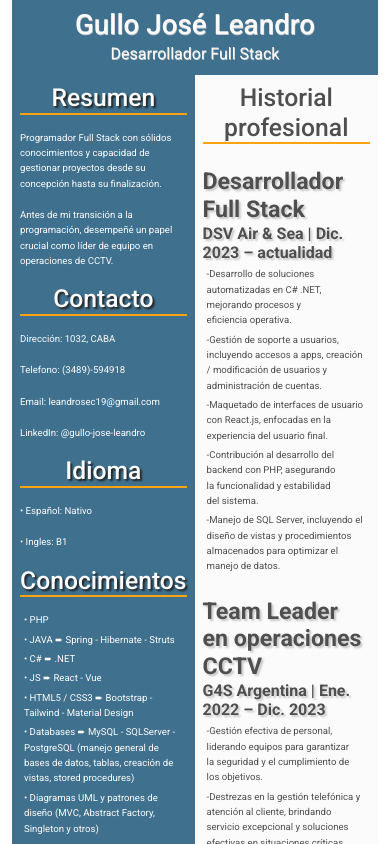
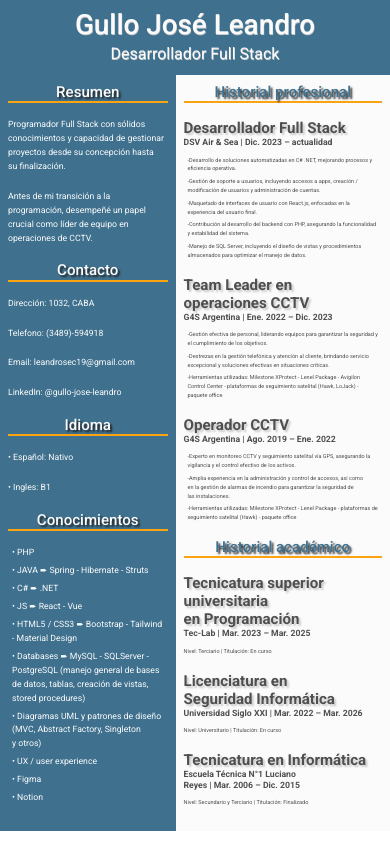
Before and after one commit to gullojoseleandro/Portfolio_V4, a React (Create React App) app: page / in a window 390 px wide. Shown: the top 844 px of the page. Built offline with nearby package versions, Linux system fonts and the light colour scheme.

Commit message:
visual changes and responsive

```diff
--- a/src/Components/Cards/css/CVCards.css
+++ b/src/Components/Cards/css/CVCards.css
@@ -1,4 +1,12 @@
-.cardtitles {
+.cardtitle {
     margin: 0 !important;
     text-shadow: 2px 2px 2px #c9c9c9;
+    font-size: calc(0.7rem + 1vw);
   }
+.cardcompany{
+  font-size: calc(0.3rem + 1vw);
+}
+
+.cardcontent{
+  font-size: calc(0.1rem + 1vw);
+}
--- a/src/Components/Cards/jsx/CVCards.jsx
+++ b/src/Components/Cards/jsx/CVCards.jsx
@@ -3,10 +3,10 @@ import '../css/CVCards.css'
 const CVCards = ({title, company, date, content}) => {
     return (
         <>
-            <div className="my-4">
-                <h3 className="cardtitles fw-bold">{title}</h3>
-                <h6 className="cardtitles fw-bold">{company} | {date}</h6>
-                <div>{content}</div>
+            <div className="my-3">
+                <h3 className="cardtitle fw-bold">{title}</h3>
+                <h6 className="cardcompany fw-bold">{company} | {date}</h6>
+                <div className='cardcontent'>{content}</div>
             </div>
         </>
     );
--- a/src/index.css
+++ b/src/index.css
@@ -4,7 +4,6 @@ body {
   -webkit-font-smoothing: antialiased;
   -moz-osx-font-smoothing: grayscale;
   min-height: 100dvh;
-  font-size: 1rem;
 }
 * {
   margin: 0;
@@ -42,34 +41,6 @@ svg {
   max-width: 100%;
 }
 
-@media (min-width: 1201px) {
-  h1 { font-size: 3rem; }
-  h2 { font-size: 2.5rem; }
-  h3 { font-size: 2rem; }
-  p { font-size: 1.2rem; }
-}
-
-@media (max-width: 1200px) and (min-width: 769px) {
-  h1 { font-size: 2.7rem; }
-  h2 { font-size: 2.2rem; }
-  h3 { font-size: 1.8rem; }
-  p { font-size: 1.1rem; }
-}
-
-@media (max-width: 768px) and (min-width: 481px) {
-  h1 { font-size: 2.4rem; }
-  h2 { font-size: 1.9rem; }
-  h3 { font-size: 1.6rem; }
-  p { font-size: 1rem; }
-}
-
-@media (max-width: 480px) {
-  h1 { font-size: 1.5rem; }
-  h2 { font-size: 1.1rem; }
-  h3 { font-size: 0.9rem; }
-  p { font-size: 0.6rem; }
-}
-
 @media (prefers-reduced-motion: reduce) {
   *,
   *::before,
@@ -81,8 +52,3 @@ svg {
     transition: none;
   }
 }
-
-code {
-  font-family: source-code-pro, Menlo, Monaco, Consolas, "Courier New",
-    monospace;
-}
--- a/src/pageContent/CVBody.jsx
+++ b/src/pageContent/CVBody.jsx
@@ -8,7 +8,7 @@ const CVBody = () => {
                     <div>
                         <h2 className="sidebartitles">Resumen</h2>
                         <hr className="separationline"/>
-                        <div className="text-start">
+                        <div className="sidebarcontent text-start">
                             <p>
                                 Programador Full Stack con sólidos conocimientos y capacidad de
                                 gestionar proyectos desde su concepción hasta su finalización.
@@ -22,7 +22,7 @@ const CVBody = () => {
                     <div>
                         <h2 className="sidebartitles">Contacto</h2>
                         <hr className="separationline" />
-                        <div className="text-start">
+                        <div className="sidebarcontent text-start">
                             <p>Dirección: 1032, CABA</p>
                             <p>Telefono: (3489)-594918</p>
                             <p>Email: leandrosec19@gmail.com</p>
@@ -32,7 +32,7 @@ const CVBody = () => {
                     <div>
                         <h2 className="sidebartitles">Idioma</h2>
                         <hr className="separationline" />
-                        <div className="text-start">
+                        <div className="sidebarcontent text-start">
                             <p>• Español: Nativo</p>
                             <p>• Ingles: B1</p>
                         </div>
@@ -40,7 +40,7 @@ const CVBody = () => {
                     <div>
                         <h2 className="sidebartitles">Conocimientos</h2>
                         <hr className="separationline" />
-                        <div className="text-start">
+                        <div className="sidebarcontent text-start">
                             <p className="m-1">• PHP</p>
                             <p className="m-1">• JAVA ➨ Spring - Hibernate - Struts</p>
                             <p className="m-1">• C# ➨ .NET</p>
@@ -64,7 +64,7 @@ const CVBody = () => {
                 </div>
                 <div className="bg-light text-start py-2 px-2">
                     <div className="">
-                        <h2 className="text-center m-0">
+                        <h2 className="jobtitle text-center m-0">
                             Historial profesional
                         </h2>
                         <hr className="separationline"/>
@@ -147,8 +147,8 @@ const CVBody = () => {
                             }
                         />
                     </div>
-                    <div className="my-5">
-                        <h2 className="text-center m-0">
+                    <div>
+                        <h2 className="jobtitle text-center m-0">
                             Historial académico
                         </h2>
                         <hr className="separationline"/>
--- a/src/pageContent/CVHome.jsx
+++ b/src/pageContent/CVHome.jsx
@@ -1,13 +1,14 @@
 import CVHeader from "../Components/Header/jsx/CVHeader";
 import CVBody from "./CVBody";
+import "./css/CVHome.css";
 
 const CVHome = ({...props}) => {
     return(
         <>
-        <div className="container-lg container-md container-sm">
-            <CVHeader headerusername={"Gullo José Leandro"} headerusertitle={"Desarrollador Full Stack"}/>
-            <CVBody />
-        </div>
+            <div className="cvhome">
+                <CVHeader headerusername={"Gullo José Leandro"} headerusertitle={"Desarrollador Full Stack"}/>
+                <CVBody />
+            </div>
         </>
     );
 }
--- a/src/pageContent/css/CVBody.css
+++ b/src/pageContent/css/CVBody.css
@@ -16,8 +16,35 @@
 .sidebartitles {
   margin: 0 !important;
   text-shadow: 2px 2px 2px #232323;
+  font-size: calc(0.7rem + 1vw);
+}
+
+.jobtitle{
+  margin: 0 !important;
+  text-shadow: 2px 2px 2px #232323;
+  font-size: calc(0.7rem + 1vw);
+  color: rgba(63,113,143,255);
+}
+
+.sidebarcontent{
+  font-size: calc(0.3rem + 1vw);
 }
 
 .sidepage{
   background-color: rgba(63,113,143,255);
 }
+
+@media (min-width: 1201px) {
+
+}
+
+@media (max-width: 1200px) and (min-width: 769px) {}
+
+@media (max-width: 768px) and (min-width: 481px) {}
+
+@media (max-width: 480px) {
+  .grid{
+    display: grid;
+    grid-template-columns: 45% 1fr;
+  }
+}
--- /dev/null
+++ b/src/pageContent/css/CVHome.css
@@ -0,0 +1,28 @@
+
+@media (min-width: 1201px) {
+    .cvhome{
+        margin: 0 100px;
+        padding: 0 100px;
+    }
+  }
+
+  @media (max-width: 1200px) and (min-width: 769px) {
+    .cvhome{
+        margin: 0 30px;
+        padding: 0 30px;
+    }
+  }
+
+  @media (max-width: 768px) and (min-width: 481px) {
+    .cvhome{
+        margin: 0 10px;
+        padding: 0 10px;
+    }
+  }
+
+  @media (max-width: 480px) {
+    .cvhome{
+        margin: 0;
+        padding: 0;
+    }
+  }
```
